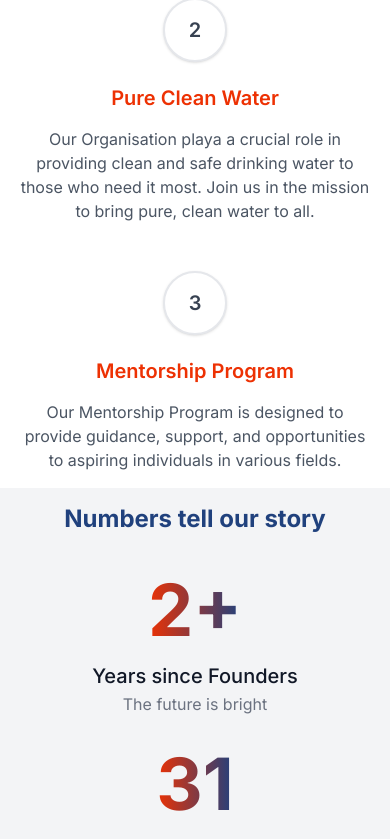
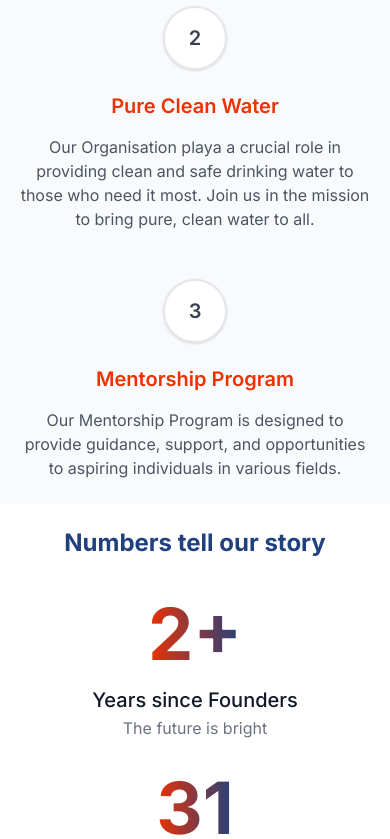
Before and after one commit to hamisirizwan/tech_for_charity, a Next.js app in the folder client/: page / in a window 390 px wide. Shown: the part 1151-1990 px from the top of the page. Built offline with nearby package versions, Linux system fonts and the light colour scheme.

Commit message:
added padding y for smaller screens

```diff
--- a/client/src/components/home/sections/CTA.tsx
+++ b/client/src/components/home/sections/CTA.tsx
@@ -2,7 +2,7 @@ import React from "react";
 
 function CTA() {
   return (
-    <section className="py-4 bg-white sm:py-8 lg:py-12">
+    <section className="py-6 bg-gray-50 sm:py-10 lg:py-12">
   <div className="px-4 mx-auto max-w-7xl sm:px-6 lg:px-8 space-y-4">
       <div className="max-w-2xl mx-auto text-center">
       <h2 className="text-2xl font-bold leading-tight text-secondary sm:text-3xl lg:text-4xl">Support, Empower, Grow</h2>
--- a/client/src/components/home/sections/OurCauses.tsx
+++ b/client/src/components/home/sections/OurCauses.tsx
@@ -2,7 +2,7 @@ import React from 'react'
 
 function OurCauses() {
   return (
-    <section className="py-4 bg-white sm:py-8 lg:py-12">
+    <section className="py-6 bg-gray-50 sm:py-10 lg:py-12">
   <div className="px-4 mx-auto max-w-7xl sm:px-6 lg:px-8">
     <div className="max-w-2xl mx-auto text-center">
       <h2 className="text-2xl font-bold leading-tight text-secondary sm:text-3xl lg:text-4xl">Our Causes</h2>
--- a/client/src/components/home/sections/Stats.tsx
+++ b/client/src/components/home/sections/Stats.tsx
@@ -2,7 +2,7 @@ import React from 'react'
 
 function Stats() {
   return (
-<section className="py-4 bg-gray-100 sm:py-9 lg:py-12">
+<section className="py-6 bg-white sm:py-10 lg:py-12">
   <div className="max-w-5xl px-4 mx-auto sm:px-6 lg:px-8">
     <div className="max-w-2xl mx-auto text-center">
       <h2 className="text-2xl font-bold leading-tight text-secondary sm:text-3xl lg:text-4xl">Numbers tell our story</h2>
--- a/client/src/components/home/sections/Team.tsx
+++ b/client/src/components/home/sections/Team.tsx
@@ -2,7 +2,7 @@ import React from 'react'
 
 function Team() {
   return (
-  <section className="py-4 bg-gray-50 sm:py-8 lg:py-12">
+  <section className="py-6 bg-gray-50 sm:py-10 lg:py-12">
   <div className="px-4 mx-auto sm:px-6 lg:px-8 max-w-7xl">
     <div className="max-w-2xl mx-auto text-center">
       <h2 className="text-2xl font-bold leading-tight text-secondary sm:text-3xl lg:text-4xl">Meet Our Team</h2>
```
